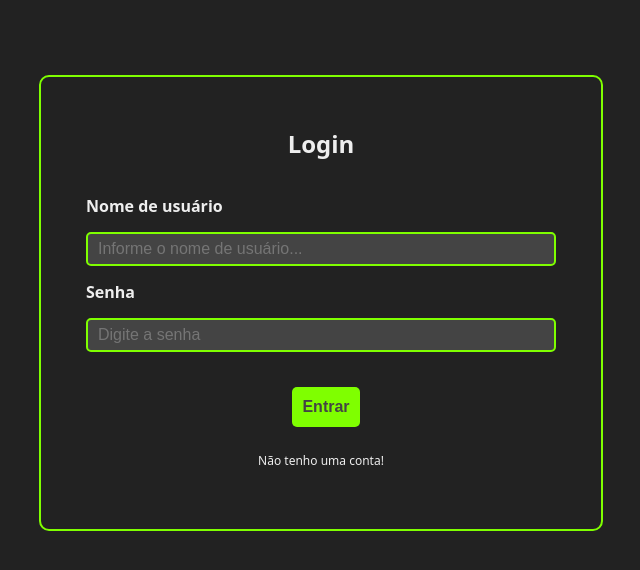
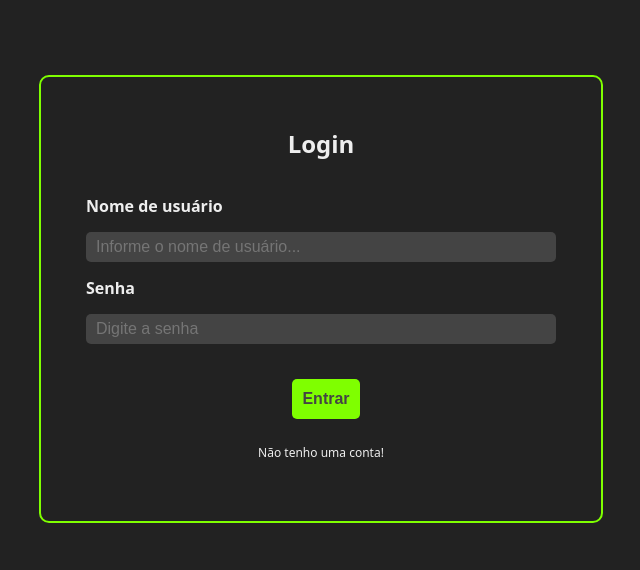
Before and after one commit to victorcto/reorganize, a Vue app in the folder frontend/: page /#/login in a window 1280 px wide. Shown: the top 570 px of the page, without its empty margins (319-959 px from the left). Built offline with nearby package versions, Linux system fonts and the light colour scheme.

Commit message:
Cria tela de cadastro

```diff
--- a/frontend/src/router/index.js
+++ b/frontend/src/router/index.js
@@ -11,6 +11,13 @@ const routes = [
     name: 'login',
     component: function (){
       return import('../views/Login.vue');
+    }
+  },
+  {
+    path: '/register',
+    name: 'register',
+    component: function (){
+      return import('../views/Register.vue');
     }
   },
   {
--- a/frontend/src/views/Login.vue
+++ b/frontend/src/views/Login.vue
@@ -10,7 +10,7 @@
 
         <button class="submit-button" @click="login()" :disabled="(!username || !password)">Entrar</button>
 
-        <span>Não tenho uma conta!</span>
+        <span @click="register()">Não tenho uma conta!</span>
       </div>
     </div>
 </template>
@@ -26,6 +26,10 @@ export default{
   methods: {
     login(){
       this.$router.push({name: 'tasks'});
+    },
+
+    register(){
+      this.$router.push({name: 'register'});
     }
   }
 }
@@ -95,12 +99,12 @@ input.password-input{
   font-size: 16px;
 }
 
-input.username-input{
+input.username-input:focus{
   outline: none;
   border: 2px solid chartreuse
 }
 
-input.password-input {
+input.password-input:focus {
   outline: none;
   border: 2px solid chartreuse
 }
--- /dev/null
+++ b/frontend/src/views/Register.vue
@@ -0,0 +1,137 @@
+<template>
+  <div id="container">
+    <h2 class="title">Cadastrar Usuário</h2>
+
+    <form class="register-container" @submit.prevent="register" action="#">
+      <label for="username">Nome de usuário</label>
+      <input type="text" id="username" placeholder="Nome de usuário..." class="username-input" v-model="username" required>
+
+      <label for="password">Senha</label>
+      <input type="password" id="password" placeholder="Senha..." class="password-input" v-model="password" required>
+
+      <label for="password">Confirme a senha</label>
+      <input type="password" id="password" placeholder="Confirme a senha..." class="password-input" v-model="passwordConfirm" required>
+
+      <input type="submit" value="Cadastrar" class="register-button">
+
+      <span @click="login()">Já tenho uma conta!</span>
+    </form>
+  </div>
+</template>
+<script>
+export default {
+  name: 'Register',
+  data(){
+    return {
+      username: '',
+      password: '',
+      passwordConfirm: '',
+    }
+  },
+  methods:{
+    register(){
+      if(this.password !== this.passwordConfirm){
+        alert('A senha precisa ser igual à senha de confirmação');
+        this.passwordConfirm = "";
+        return;
+      }
+      console.log("CADASTROU");
+    },
+
+    login(){
+      this.$router.push({name: 'login'})
+    }
+  }
+}
+
+</script>
+<style scoped>
+#container {
+  max-width: 500px;
+  flex-basis: 400px;
+  margin: 75px auto;
+  overflow: auto;
+  min-height: 300px;
+  border: 2px solid chartreuse;
+  padding: 30px;
+  border-radius: 10px;
+}
+
+h2.title {
+  color: #eee;
+}
+
+span{
+  padding-top: 10px;
+  color: #eee;
+  font-size: 9pt;
+  cursor: pointer;
+  text-decoration: none;
+}
+
+span:hover {
+  color: chartreuse;
+}
+
+label{
+  color: #eee;
+  font-size: 12pt;
+  font-weight: bold;
+  align-self: flex-start;
+}
+
+.register-container{
+  box-sizing: border-box;
+  padding: 15px;
+  margin: 15px 0;
+  width: 100%;
+  display: flex;
+  gap: 15px;
+  flex-flow: column wrap;
+}
+
+.username-input{
+  height: 30px;
+  padding: 0 10px;
+  border-radius: 5px;
+  border: none;
+  background-color: #444;
+  color: #eee;
+  font-size: 16px;
+}
+
+.password-input{
+  height: 30px;
+  padding: 0 10px;
+  border-radius: 5px;
+  border: none;
+  background-color: #444;
+  color: #eee;
+  font-size: 16px;
+}
+
+.register-button{
+  align-self: center;
+  margin-left: 10px;
+  background-color: chartreuse;
+  height: 40px;
+  padding: 0 10px;
+  border-radius: 5px;
+  font-size: 16px;
+  color: #444;
+  font-weight: bold;
+  cursor: pointer;
+  border: none;
+  margin-top: 20px;
+}
+
+.username-input:focus{
+  outline: none;
+  border: 2px solid chartreuse
+}
+
+.password-input:focus{
+  outline: none;
+  border: 2px solid chartreuse;
+}
+</style>
```
